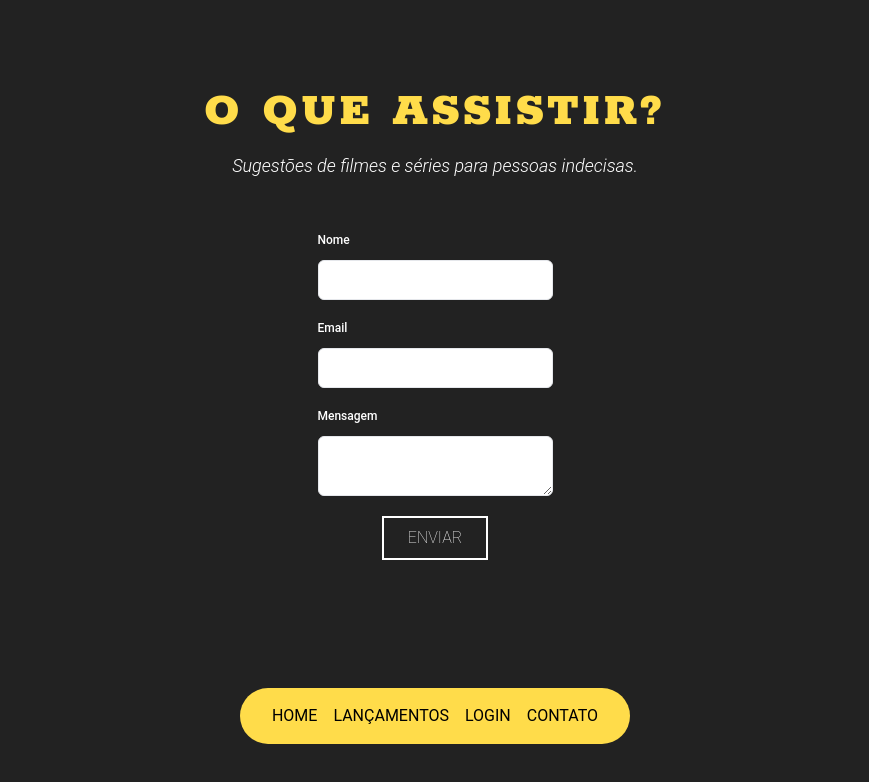
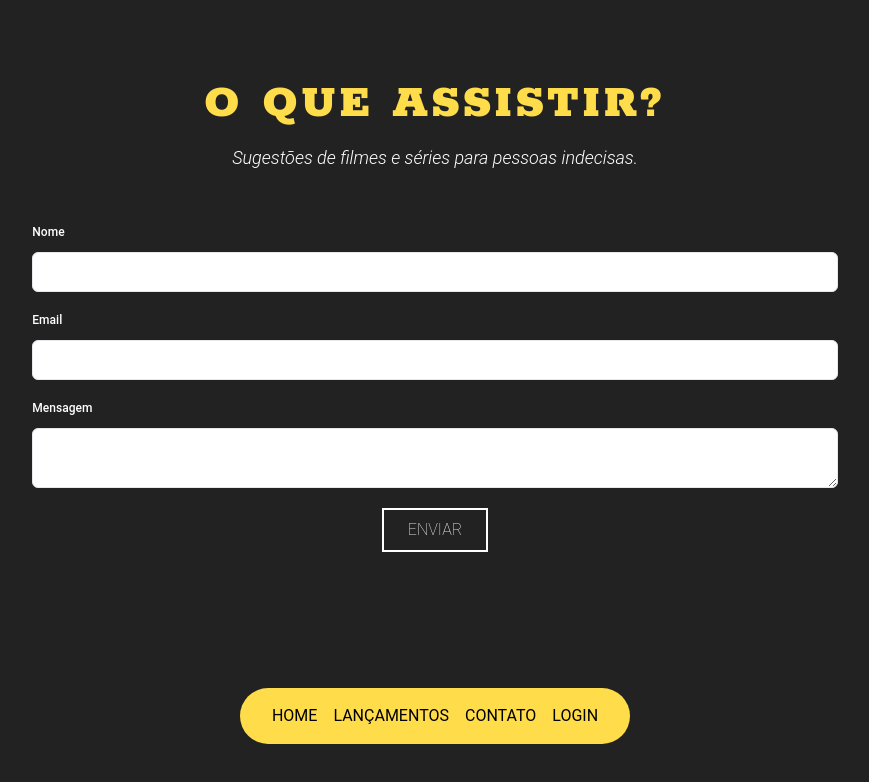
Before and after one commit to luisafalcao/Project-Nextjs, a Next.js app: page /contato in a window 1280 px wide. Shown: the top 782 px of the page, without its empty margins (205-1074 px from the left). Built offline with nearby package versions, Linux system fonts and the light colour scheme.

Commit message:
Mudança no layout do form

```diff
--- a/app/contato/page.jsx
+++ b/app/contato/page.jsx
@@ -3,7 +3,7 @@ import ContatoForm from "@/app/lib/ui/contato-form";
 export default async function Contato() {
 
     return (
-        <main className="flex items-center justify-center">
+        <main className="flex items-center justify-center w-8/12 mx-auto">
             <ContatoForm />
         </main>
     )
--- a/app/lancamentos/page.tsx
+++ b/app/lancamentos/page.tsx
@@ -6,8 +6,8 @@ export default async function Lancamentos() {
     const lancamentos: any = await listarLancamentos();
 
     return (
-        <main>
-            <ul className="w-6/12 mx-auto">
+        <main className="w-8/12 mx-auto">
+            <ul className="mt-5">
                 {lancamentos.map((lancamento: {
                     id: Key | null | undefined;
                     poster_path: string;
@@ -15,7 +15,7 @@ export default async function Lancamentos() {
                     overview: string | number | boolean | ReactElement<any, string | JSXElementConstructor<any>> | Iterable<ReactNode> | ReactPortal | PromiseLikeOfReactNode | null | undefined;
                     vote_average: number
                 }) => (
-                <li className='p-5 flex gap-4 mb-10' key={lancamento.id}>
+                <li className='p-5 flex gap-4 mb-5' key={lancamento.id}>
                     <Grid
                         pagina="lancamento"
                         poster={lancamento.poster_path}
--- a/app/layout.tsx
+++ b/app/layout.tsx
@@ -10,7 +10,7 @@ export default function RootLayout({ children }: any) {
   return (
     <html lang="en">
       <body className='font-roboto min-h-screen justify-center justify-items-center py-6 bg-customColor-dark text-white'>
-        <header className='text-center pt-16'>
+        <header className='text-center pt-14'>
           <h1 className='text-customColor-accent font-rokkitt uppercase font-bold'><Link href="/">{metadata.title}</Link></h1>
           <h6 className='italic font-light mt-4'>{metadata.description}</h6>
         </header>
@@ -21,8 +21,8 @@ export default function RootLayout({ children }: any) {
           <nav className='navlinks bg-customColor-accent py-4 px-8 rounded-full flex justify-center'>
             <Link className="navlink" href="/">Home</Link>
             <Link className="navlink" href="/lancamentos">Lançamentos</Link>
+            <Link className="navlink" href="/contato">Contato</Link>
             <Link className="navlink" href="/login">Login</Link>
-            <Link className="navlink" href="/contato">Contato</Link>
           </nav>
         </footer>
       </body>
--- a/app/lib/ui/contato-form.tsx
+++ b/app/lib/ui/contato-form.tsx
@@ -9,7 +9,7 @@ export default function ContatoForm() {
     const [state, formAction] = useFormState(enviarMensagem, undefined);
 
     return (
-        <form action={formAction} className="space-y-3">
+        <form action={formAction} className="space-y-3 w-full">
             <div className="flex-1 rounded-lg px-6 pb-4 pt-8">
                 <div className="w-full">
                     <div>
--- a/app/loading.tsx
+++ b/app/loading.tsx
@@ -1,3 +1,7 @@
 export default function Loading() {
-    return <p>Carregando...</p>
+    return (
+    <main className="w-8/12 mx-auto text-center">
+        <p>Carregando...</p>
+    </main>
+    )
 }
--- a/app/login/page.tsx
+++ b/app/login/page.tsx
@@ -2,7 +2,7 @@ import LoginForm from "@/app/lib/ui/login-form";
 
 export default function LoginPage() {
     return (
-        <main className="flex items-center justify-center">
+        <main className="flex items-center justify-center w-8/12 mx-auto">
             <div className="relative mx-auto flex w-full max-w-[400px] flex-col space-y-2.5 p-4">
                 <LoginForm />
             </div>
```
